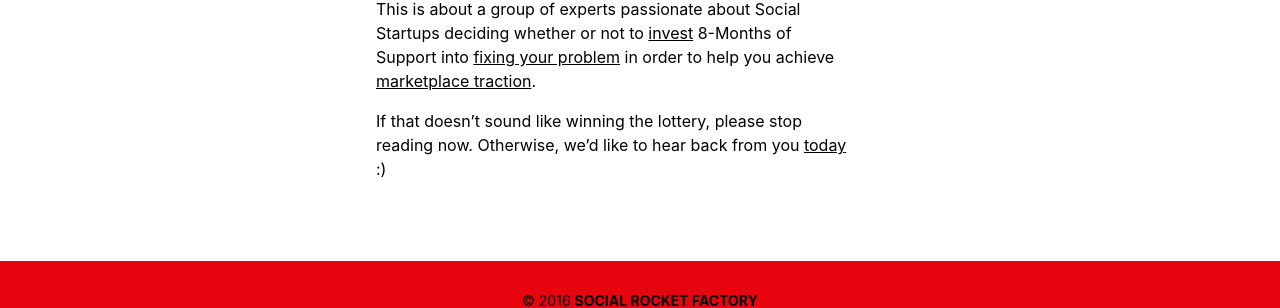
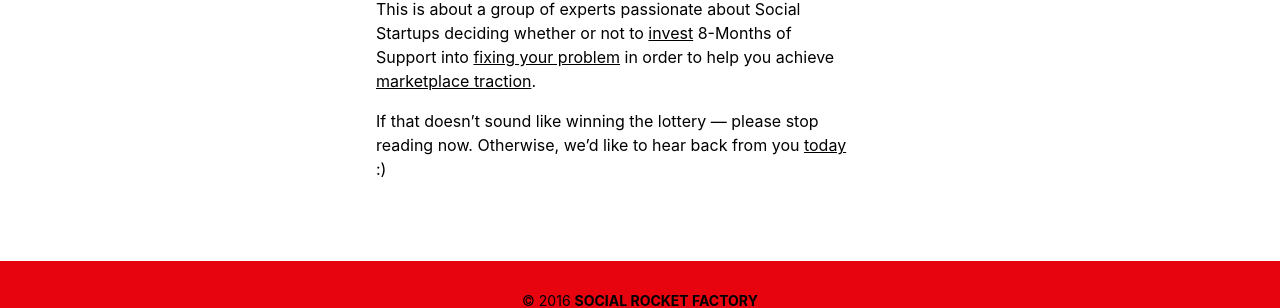
Before and after one commit to aaronergreen/jumpstarts, a Jekyll site: the page built from _about/This is not consulting.md, in a window 1280 px wide. Shown: the part 262-570 px from the top of the page. Built offline with Jekyll 4.4.1, drawn with Linux system fonts in a browser that asks for light colours.

Commit message:
added dash

```diff
--- a/_about/This is not consulting.md
+++ b/_about/This is not consulting.md
@@ -7,4 +7,4 @@ We don't want your Money or your Equity — so instead we can demand <u>decisive
 
 This is about a group of experts passionate about Social Startups deciding whether or not to <u>invest</u> 8-Months of Support into <u>fixing your problem</u> in order to help you achieve <u>marketplace traction</u>.
 
-If that doesn't sound like winning the lottery, please stop reading now. Otherwise, we'd like to hear back from you <u>today</u> :)
+If that doesn't sound like winning the lottery — please stop reading now. Otherwise, we'd like to hear back from you <u>today</u> :)
```
